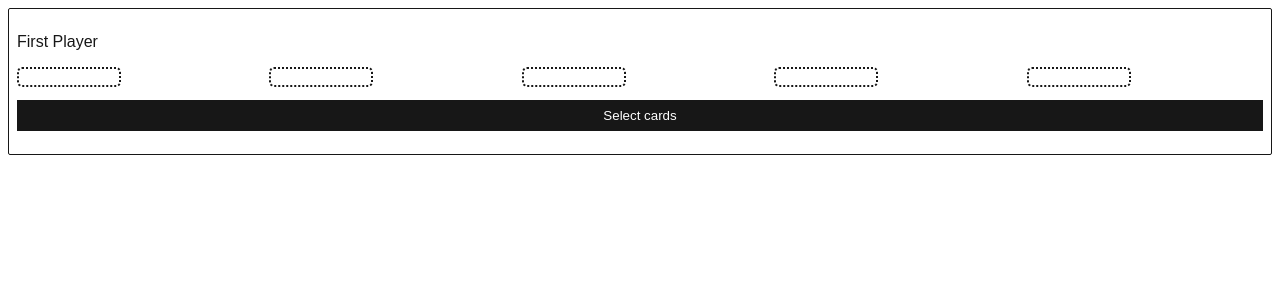
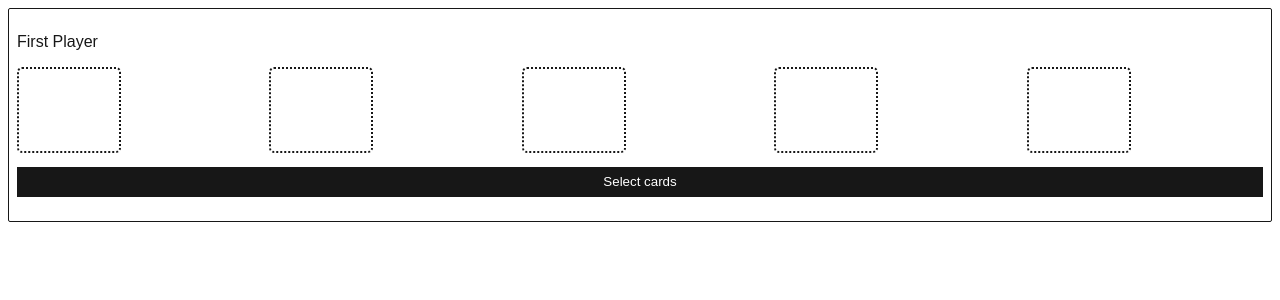
Before and after one commit to BetoFrega/poker-hands, a Next.js app: page / in a window 1280 px wide. Shown: the top 300 px of the page. Built offline with nearby package versions, Linux system fonts and the light colour scheme.

Commit message:
fix: maintain card height when empty

```diff
--- a/src/components/CardButton/CardButton.module.css
+++ b/src/components/CardButton/CardButton.module.css
@@ -1,14 +1,17 @@
 .CardButton {
   border: var(--foreground) 2px solid;
   border-radius: 5px;
-  cursor: pointer;
   max-width: 100px;
   text-align: center;
   padding: 0.5em 0;
-
   & p {
     margin: 0;
+    min-height: 1.15em;
   }
+}
+
+.pointer {
+  cursor: pointer;
 }
 
 .empty {
--- a/src/components/CardButton/CardButton.tsx
+++ b/src/components/CardButton/CardButton.tsx
@@ -28,15 +28,12 @@ export function CardButton({
         styles.CardButton,
         isSelected && styles.selected,
         card === null && styles.empty,
+        onClick && styles.pointer,
       ])}
       onClick={onClickHandler}
     >
-      {card && (
-        <>
-          <p className={styles.CardValue}>{card.value}</p>
-          <p className={styles.CardSuit}>{suitIconMap[card.suit]}</p>
-        </>
-      )}
+      <p className={styles.CardValue}>{card?.value}</p>
+      <p className={styles.CardSuit}>{card && suitIconMap[card.suit]}</p>
     </div>
   );
 }
--- a/src/components/HandDisplay/HandDisplay.tsx
+++ b/src/components/HandDisplay/HandDisplay.tsx
@@ -10,16 +10,12 @@ export const HandDisplay: React.FC<Props> = (props) => {
   return (
     <div className={styles.container}>
       {props.cards.map((card) => (
-        <CardButton
-          card={card}
-          onClick={() => {}}
-          key={card.value + card.suit}
-        />
+        <CardButton card={card} key={card.value + card.suit} />
       ))}
       {
         // fill with empty cards up to 5
         Array.from({ length: 5 - props.cards.length }).map((_, index) => (
-          <CardButton card={null} onClick={() => {}} key={index} />
+          <CardButton card={null} key={index} />
         ))
       }
     </div>
```
